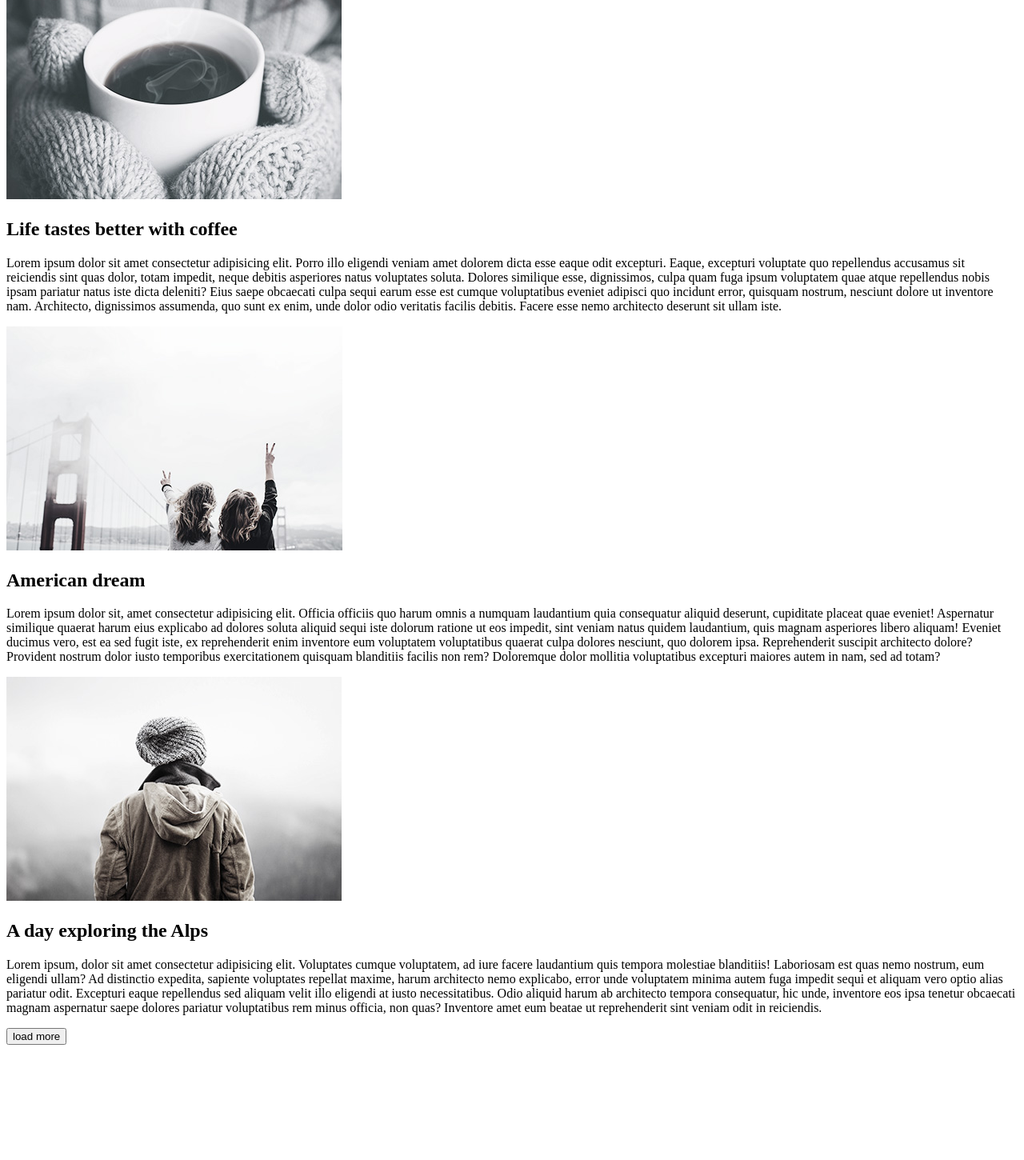
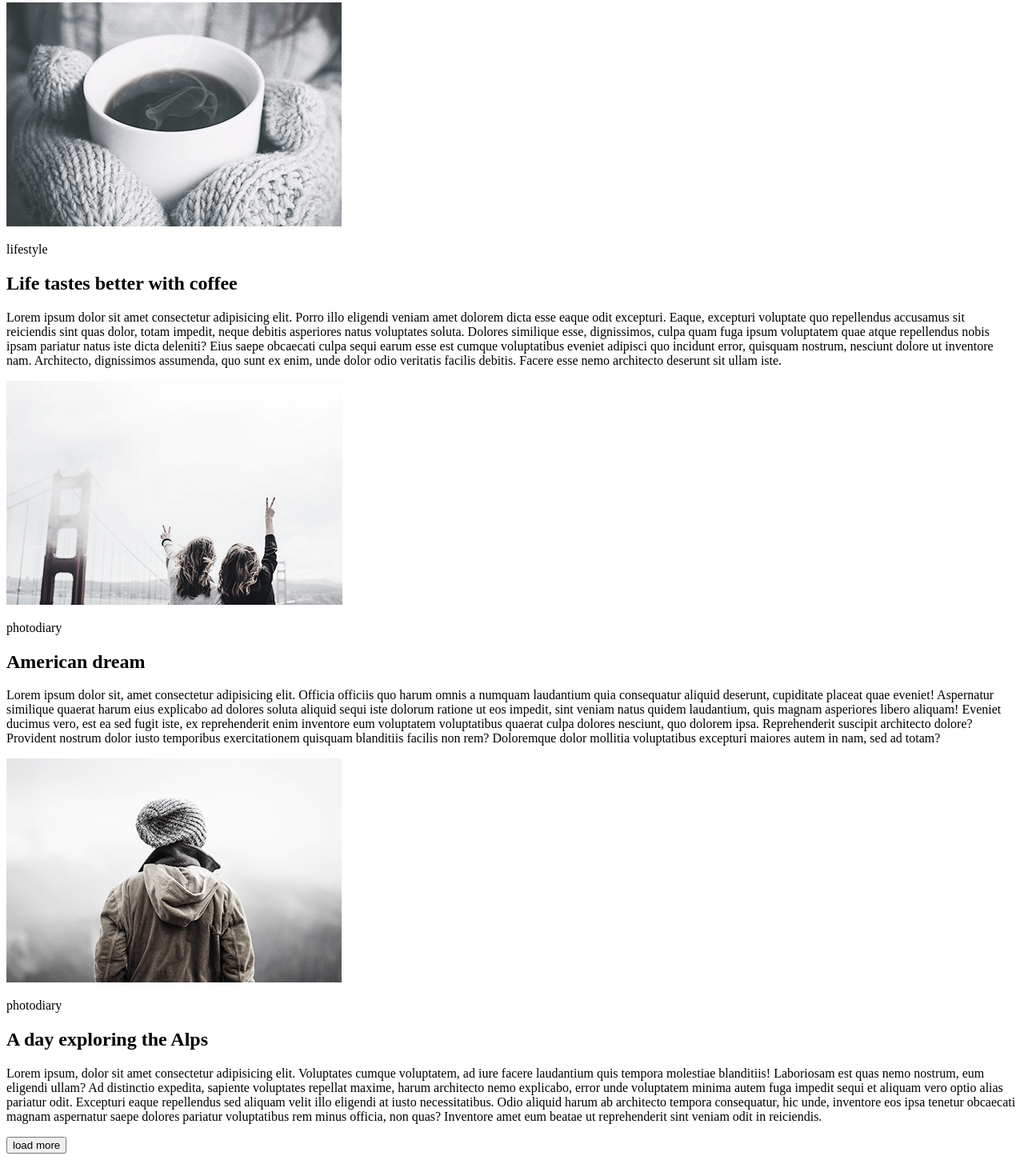
Before and after one commit to Endorrfin/goit-fe-course, a plain HTML site: page html-css/module-01-02/index.html in a window 1280 px wide. Shown: the part 574-2024 px from the top of the page at 80% size. Before the commit the page ends 1896 px from the top, so only its background shows below. Drawn offline with Linux system fonts and the light colour scheme.

Commit message:
My HomeWord_module-01-02_fourth commit

```diff
--- a/html-css/module-01-02/index.html
+++ b/html-css/module-01-02/index.html
@@ -19,7 +19,6 @@
         4. Весь текстовый контент взять из макета.
         5. Готовое домашнее задание будет выглядеть как на скриншоте ниже.
     -->
-    <article>
     <header>
         <nav class="HomeWork#01-02">
             <ul>
@@ -33,6 +32,7 @@
     <main>
         <section>
             <img src="img/img_01.jpg" alt="The photo">
+            <p>lifestyle</p>
             <h2>More than just a music fectival</h2>
             <p>Lorem ipsum dolor sit amet consectetur adipisicing elit. Est officia modi recusandae sed suscipit
                 maiores
@@ -51,6 +51,7 @@
                 illum
                 similique temporibus iste?</p>
             <img src="img/img_02.jpg" alt="The photo">
+            <p>lifestyle</p>
             <h2>Life tastes better with coffee</h2>
             <p>Lorem ipsum dolor sit amet consectetur adipisicing elit. Porro illo eligendi veniam amet dolorem
                 dicta
@@ -69,6 +70,7 @@
                 dolor
                 odio veritatis facilis debitis. Facere esse nemo architecto deserunt sit ullam iste.</p>
             <img src="img/img_03.jpg" alt="The photo">
+            <p>photodiary</p>
             <h2>American dream</h2>
             <p>Lorem ipsum dolor sit, amet consectetur adipisicing elit. Officia officiis quo harum omnis a numquam
                 laudantium quia consequatur aliquid deserunt, cupiditate placeat quae eveniet! Aspernatur similique
@@ -88,6 +90,7 @@
                 ad
                 totam?</p>
             <img src="img/img_04.jpg" alt="The photo">
+            <p>photodiary</p>
             <h2>A day exploring the Alps</h2>
             <p>Lorem ipsum, dolor sit amet consectetur adipisicing elit. Voluptates cumque voluptatem, ad iure
                 facere
@@ -105,10 +108,9 @@
                 odit in
                 reiciendis.</p>
 
-                <p style="text-align: left"><button>load more</button></p>
+            <button>load more</button>
         </section>
     </main>
-    </article>
 </body>
 
 </html>
```
Lines whose indentation alone changed are shown as unchanged.
